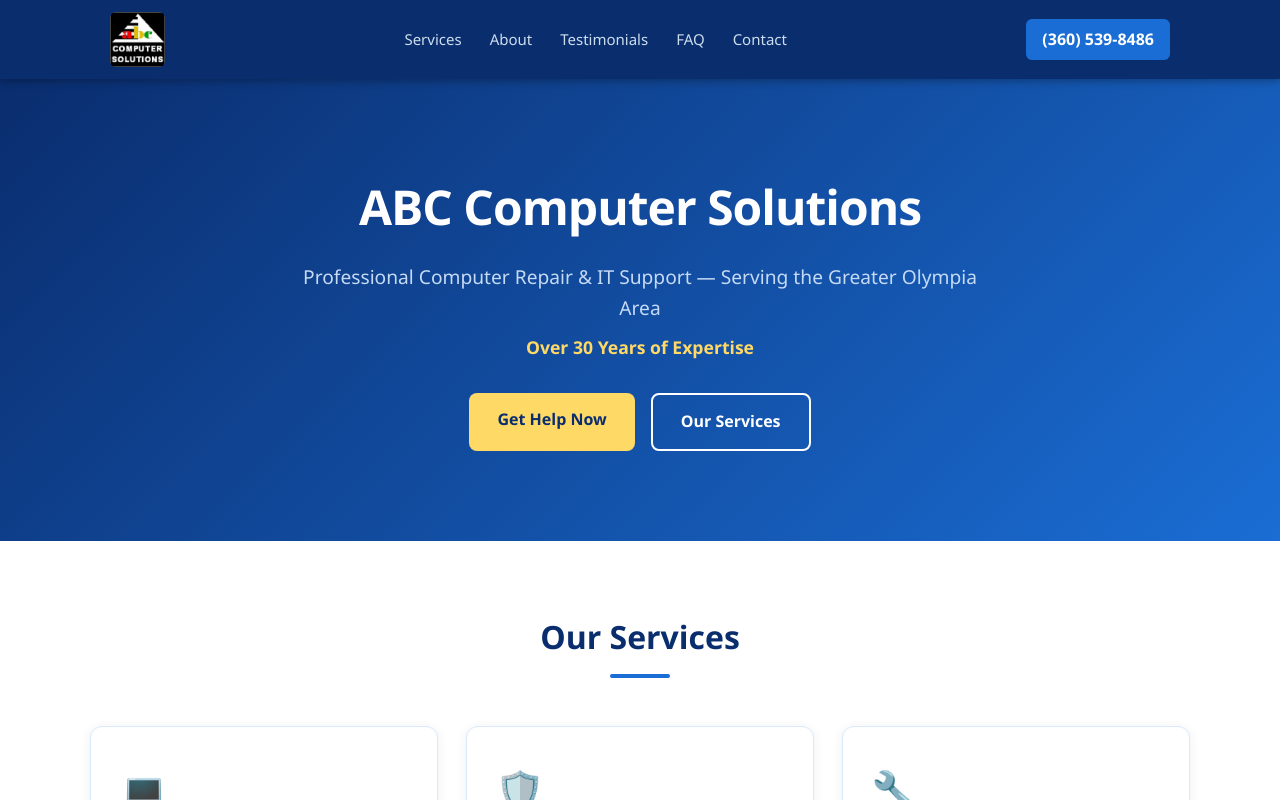
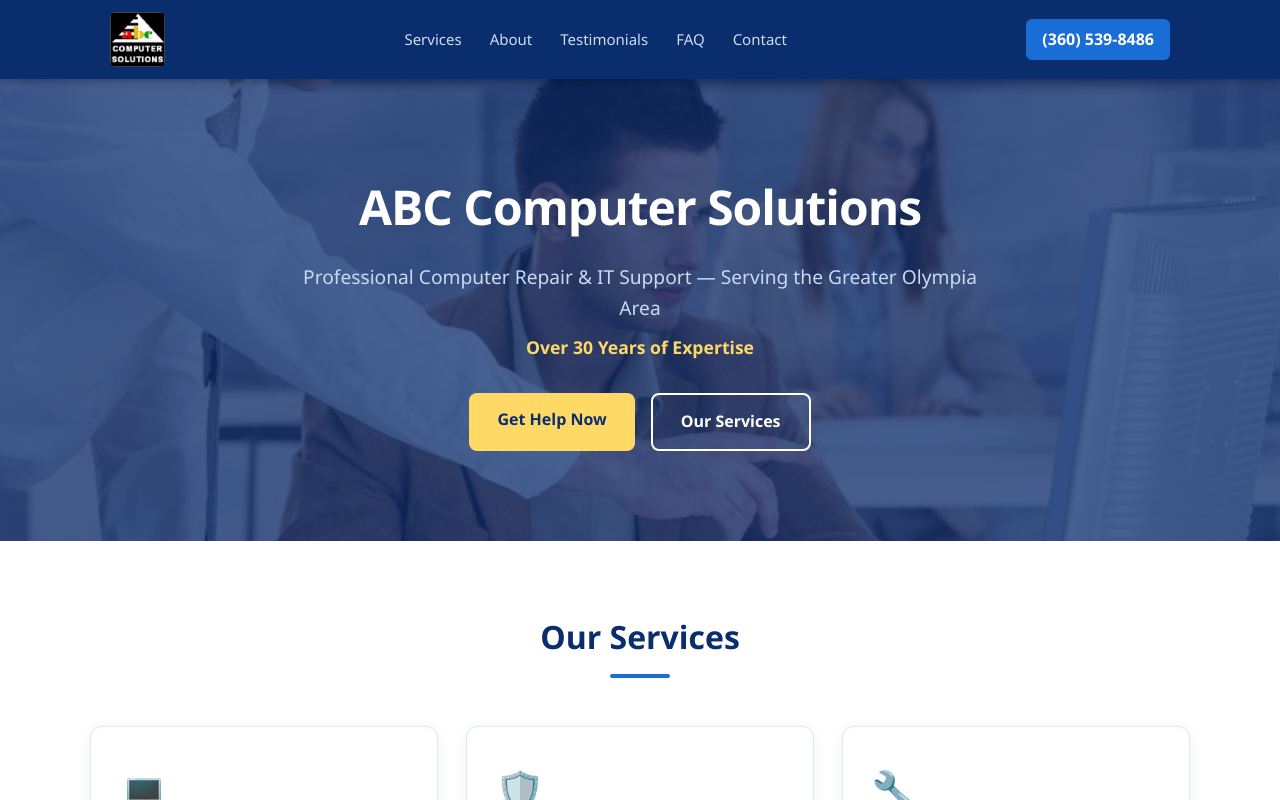
Before and after one commit to hchungsr/abccsi, a React (Vite) app: page / in a window 1280 px wide. Shown: the top 800 px of the page. Built offline with nearby package versions, Linux system fonts and the light colour scheme.

Commit message:
add hero background image

```diff
--- a/src/App.css
+++ b/src/App.css
@@ -75,7 +75,7 @@
 
 /* HERO */
 .hero {
-  background: linear-gradient(135deg, #0a2d6e 0%, #1a6dd4 100%);
+  background: linear-gradient(rgba(10, 45, 110, 0.75), rgba(10, 45, 110, 0.75)), url('/hero.jpg') center center / cover no-repeat;
   color: #fff;
   padding: 90px 20px;
   text-align: center;
```
Also changed, not shown: public/hero.jpg (added).
